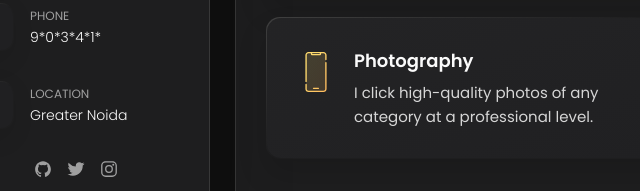
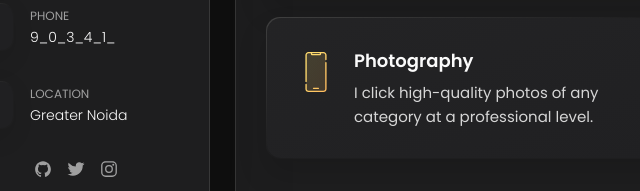
Before and after one commit to MjCharlie/portfolio_vishal, a plain HTML site: page index.html in a window 1280 px wide. Shown: the part 515-706 px from the top of the page, 105-745 px from the left. Drawn offline with nearby package versions, Linux system fonts and the light colour scheme.

Commit message:
index.html

```diff
--- a/index.html
+++ b/index.html
@@ -64,7 +64,7 @@
               <div class="contact-info">
                 <p class="contact-title">Phone</p>
 
-                <a href="tel:+12133522795" class="contact-link">9*0*3*4*1*</a>
+                <a href="tel:+12133522795" class="contact-link">9_0_3_4_1_</a>
               </div>
             </li>
 
```
